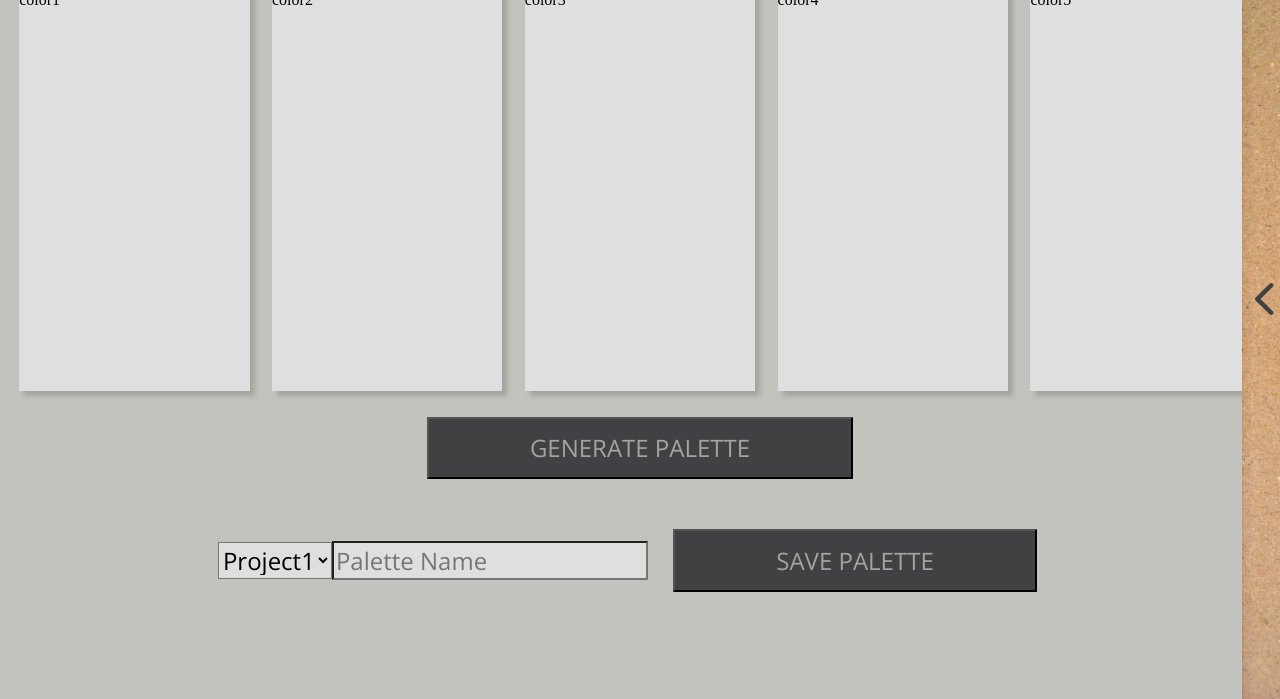
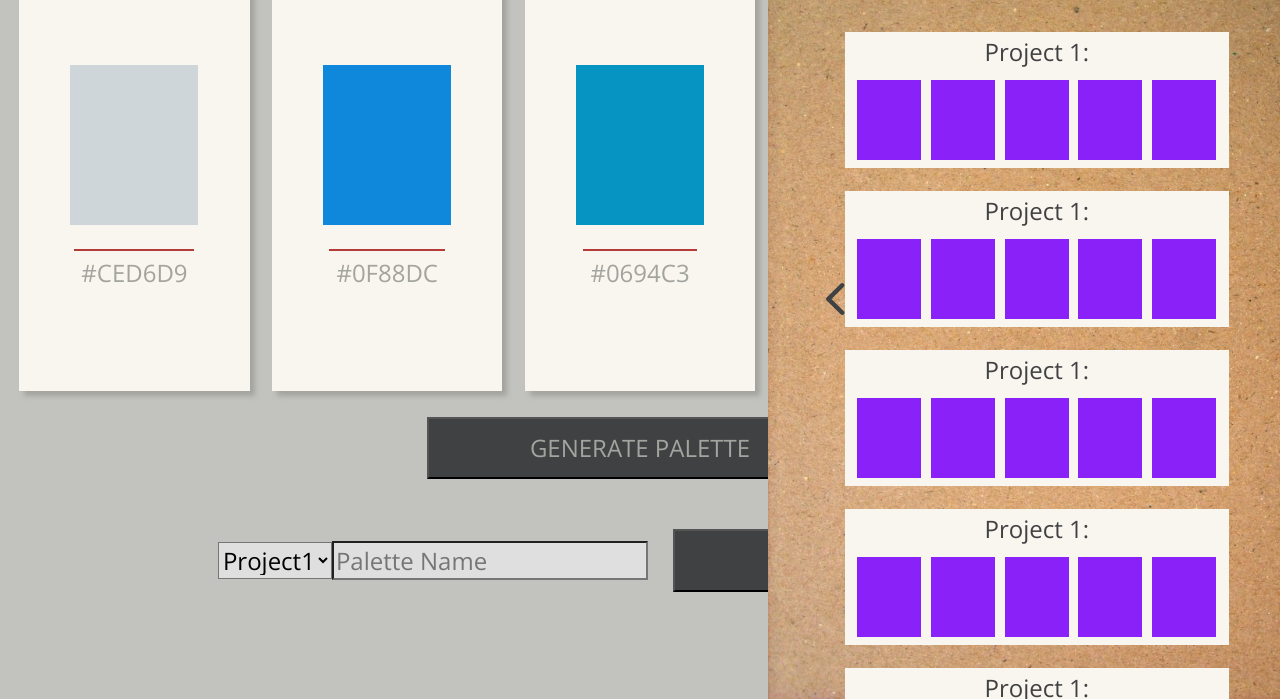
Before and after one commit to jdursema/PalettePicker, a website: page public/index.html in a window 1280 px wide. Shown: the part 101-800 px from the top of the page. Drawn offline with nearby package versions, Linux system fonts and the light colour scheme.

Commit message:
collapse projects menu on click

```diff
--- a/public/css/styles.css
+++ b/public/css/styles.css
@@ -27,11 +27,15 @@ h1 span{
 
 }
 
-.color{
+.card{
   height: 50vh;
   width: 18vw;
-  background-color: #DFDFDF;
+  background-color: #F9F5EF;
   box-shadow: 5px 5px 5px #A3A49F;
+  display: flex;
+  flex-direction: column;
+  justify-content: center;
+  align-items: center;
 }
 
 button{
@@ -91,9 +95,106 @@ select{
   justify-content: center;
 }
 
+/* .projects-hiden{
+  background-image: url('./Cardboard1.jpg');
+  background-size: cover;
+  width: 5vw;
+  height: 100vh;
+  position: fixed;
+  z-index: 10;
+  top: 0px;
+  right: 0px;
+
+} */
+
+.projects-hiden .all-projects {
+  display: none;
+}
+
+.projects-shown {
+  background-image: url('./Cardboard1.jpg');
+  background-size: cover;
+  width: 40vw;
+  height: 100vh;
+  position: fixed;
+  z-index: 10;
+  top: 0px;
+  right: 0px;
+  display: flex;
+  flex-direction: row;
+  justify-content: center;
+}
+
 .menu-icon{
   background-image: url('./arrow.svg');
   background-size: cover;
   width: 2vw;
   height: 4vh;
+  align-self: center;
+
 }
+
+.color{
+  width: 10vw;
+  height: 20vh;
+}
+
+.color-name{
+  border-top: #B53B38 2px solid;
+  font-family: 'Open Sans', sans-serif;
+  color: #A3A49F;
+  font-weight: 300;
+  font-size: 24px;
+  padding: 2% 3%;
+}
+
+h3{
+  font-family: 'Alfa Slab One', cursive;
+  font-size: 36px;
+}
+
+.all-projects{
+  display: flex;
+  /* height: 1000px; */
+  flex-direction: column;
+  justify-content: space-between;
+  align-items: center;
+  justify-content: space-between;
+  align-content: center;
+  flex-wrap: nowrap;
+  overflow-y: auto;
+}
+
+.palette-card{
+
+  /* height: 20vh; */
+  display: flex;
+  justify-content: space-around;
+  padding: 2%;
+}
+
+.project{
+  background-color: #F9F5EF;
+  width: 30vw;
+  /* height: 175px; */
+  /* display: flex;
+  flex-direction: column; */
+  margin: 3% 0;
+}
+
+.palette-color{
+  background-color: #8921F8;
+  width: 5vw;
+  height: 10vh;
+}
+
+h4{
+  align-self: center;
+  font-family: 'Open Sans', sans-serif;
+  font-size: 24px;
+  margin: 1%;
+  color: #404142;
+  font-weight: 300;
+  text-align: center;
+
+}
--- a/public/index.html
+++ b/public/index.html
@@ -12,20 +12,25 @@
       <h1>Palette<span class='line'>|</span><span>PICKER</span></h1>
     </header>
     <section class='color-generator'>
-      <div class='color'>
-        color1
+      <div class='card'>
+        <div class='color'></div>
+        <p class='color-name'>#color</p>
       </div>
-      <div class='color'>
-        color2
+      <div class='card'>
+        <div class='color'></div>
+        <p class='color-name'>#color</p>
       </div>
-      <div class='color'>
-        color3
+      <div class='card'>
+        <div class='color'></div>
+        <p class='color-name'>#color</p>
       </div>
-      <div class='color'>
-        color4
+      <div class='card'>
+        <div class='color'></div>
+        <p class='color-name'>#color</p>
       </div>
-      <div class='color'>
-        color5
+      <div class='card'>
+        <div class='color'></div>
+        <p class='color-name'>#color</p>
       </div>
     </section>
     <div class='btn-div'>
@@ -39,10 +44,128 @@
       <input type='text' placeholder='Palette Name'/>
       <button class='save-btn'>Save Palette</button>
     </form>
-    <div class='projects-hiden'>
+    <div class='projects projects-shown'>
       <div class='menu-icon'>
       </div>
+      <div class='all-projects'>
+        <h3>Projects</h3>
+        <div class='project'>
+
+
+          <h4>Project 1:</h4>
+          <div class='palette-card'>
+            <div class='palette-color'>
+            </div>
+
+            <div class='palette-color'>
+            </div>
+
+            <div class='palette-color'>
+            </div>
+
+            <div class='palette-color'>
+            </div>
+
+            <div class='palette-color'>
+            </div>
+          </div>
+
+        </div>
+        <div class='project'>
+
+
+            <h4>Project 1:</h4>
+            <div class='palette-card'>
+              <div class='palette-color'>
+              </div>
+
+              <div class='palette-color'>
+              </div>
+
+              <div class='palette-color'>
+              </div>
+
+              <div class='palette-color'>
+              </div>
+
+              <div class='palette-color'>
+              </div>
+            </div>
+
+          </div>
+          <div class='project'>
+
+
+          <h4>Project 1:</h4>
+          <div class='palette-card'>
+            <div class='palette-color'>
+            </div>
+
+            <div class='palette-color'>
+            </div>
+
+            <div class='palette-color'>
+            </div>
+
+            <div class='palette-color'>
+            </div>
+
+            <div class='palette-color'>
+            </div>
+          </div>
+
+        </div>
+
+      <div class='project'>
+
+
+          <h4>Project 1:</h4>
+          <div class='palette-card'>
+            <div class='palette-color'>
+            </div>
+
+            <div class='palette-color'>
+            </div>
+
+            <div class='palette-color'>
+            </div>
+
+            <div class='palette-color'>
+            </div>
+
+            <div class='palette-color'>
+            </div>
+          </div>
+
+        </div>
+
+        <div class='project'>
+
+
+          <h4>Project 1:</h4>
+          <div class='palette-card'>
+            <div class='palette-color'>
+            </div>
+
+            <div class='palette-color'>
+            </div>
+
+            <div class='palette-color'>
+            </div>
+
+            <div class='palette-color'>
+            </div>
+
+            <div class='palette-color'>
+            </div>
+          </div>
+
+        </div>
+      </div>
     </div>
+
+
+
 
 
 
--- a/public/js/scripts.js
+++ b/public/js/scripts.js
@@ -0,0 +1,36 @@
+const generateColor = () => {
+  let hex = '#'
+  const values = 'ABCDEF0123456789';
+    while(hex.length< 7){
+      let randomIndex = Math.floor(Math.random() * 16)
+      hex = hex.concat(values[randomIndex])
+    }
+    return hex;
+}
+
+const generatePalette = () => {
+  const boxArray = $('.color')
+  boxArray.each(function() {
+    let color = generateColor()
+    $( this ).css('background-color', color)
+    $(this).next().text(color)
+
+  })
+}
+
+const openMenu = () => {
+  if($('.projects').hasClass('projects-hiden')) {
+    $('.projects').removeClass('projects-hiden')
+    $('.projects').addClass('projects-shown')
+  } else {
+    $('.projects').removeClass('projects-shown')
+    $('.projects').addClass('projects-hiden')
+  }
+}
+
+
+
+
+$('document').ready(generatePalette);
+$('.menu-icon').on('click', openMenu)
+$('.generate-btn').on('click', generatePalette);
```
